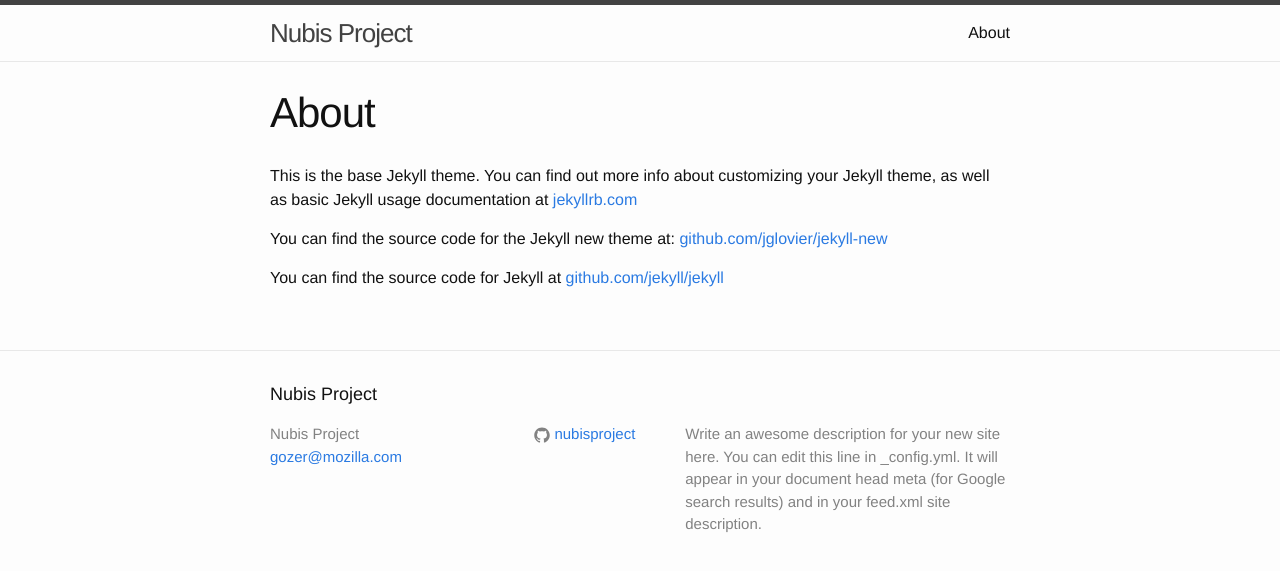
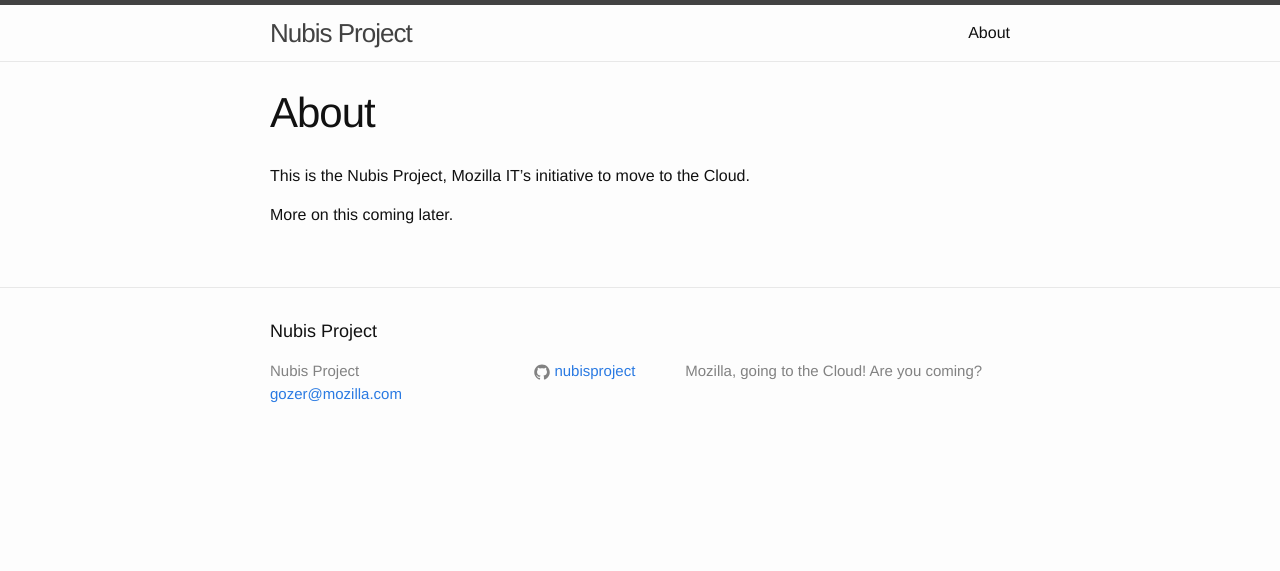
Before and after one commit to nubisproject/nubisproject.github.io, a Jekyll site: the page built from about.md, in a window 1280 px wide. Shown: the top 571 px of the page. Built offline with Jekyll 4.4.1, drawn with Linux system fonts in a browser that asks for light colours.

Commit message:
remove boilerplate

```diff
--- a/_config.yml
+++ b/_config.yml
@@ -2,9 +2,7 @@
 title: Nubis Project
 email: gozer@mozilla.com
 description: > # this means to ignore newlines until "baseurl:"
-  Write an awesome description for your new site here. You can edit this
-  line in _config.yml. It will appear in your document head meta (for
-  Google search results) and in your feed.xml site description.
+  Mozilla, going to the Cloud! Are you coming?
 github_username:  nubisproject
 
 # Build settings
--- a/about.md
+++ b/about.md
@@ -4,8 +4,6 @@
 permalink: /about/
 ---
 
-This is the base Jekyll theme. You can find out more info about customizing your Jekyll theme, as well as basic Jekyll usage documentation at [jekyllrb.com](http://jekyllrb.com/)
+This is the Nubis Project, Mozilla IT's initiative to move to the Cloud.
 
-You can find the source code for the Jekyll new theme at: [github.com/jglovier/jekyll-new](https://github.com/jglovier/jekyll-new)
-
-You can find the source code for Jekyll at [github.com/jekyll/jekyll](https://github.com/jekyll/jekyll)
+More on this coming later.
```
Also changed, not shown: _posts/2015-06-18-welcome-to-jekyll.markdown (deleted, +0 -25 lines), _posts/2015-06-18-welcome-to-nubis.markdown (added, +16 -0 lines).
